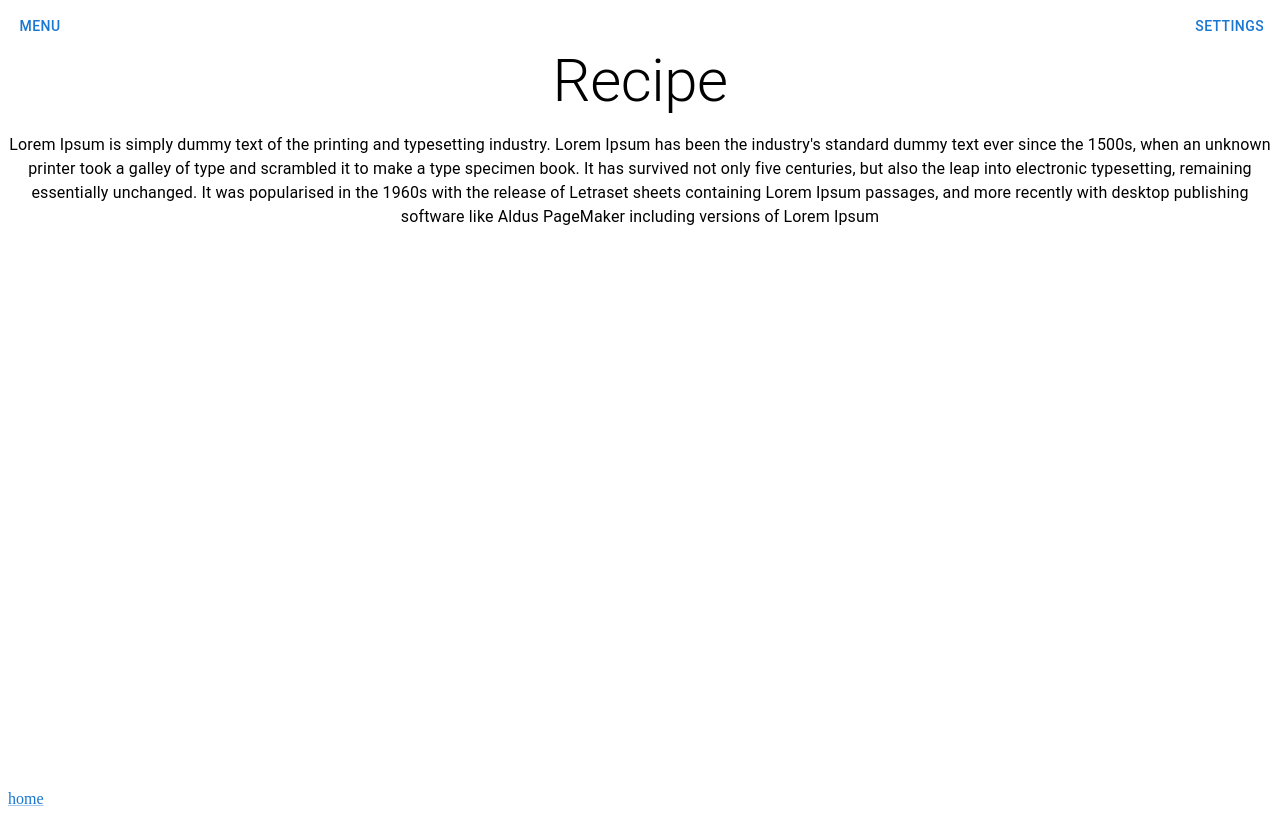
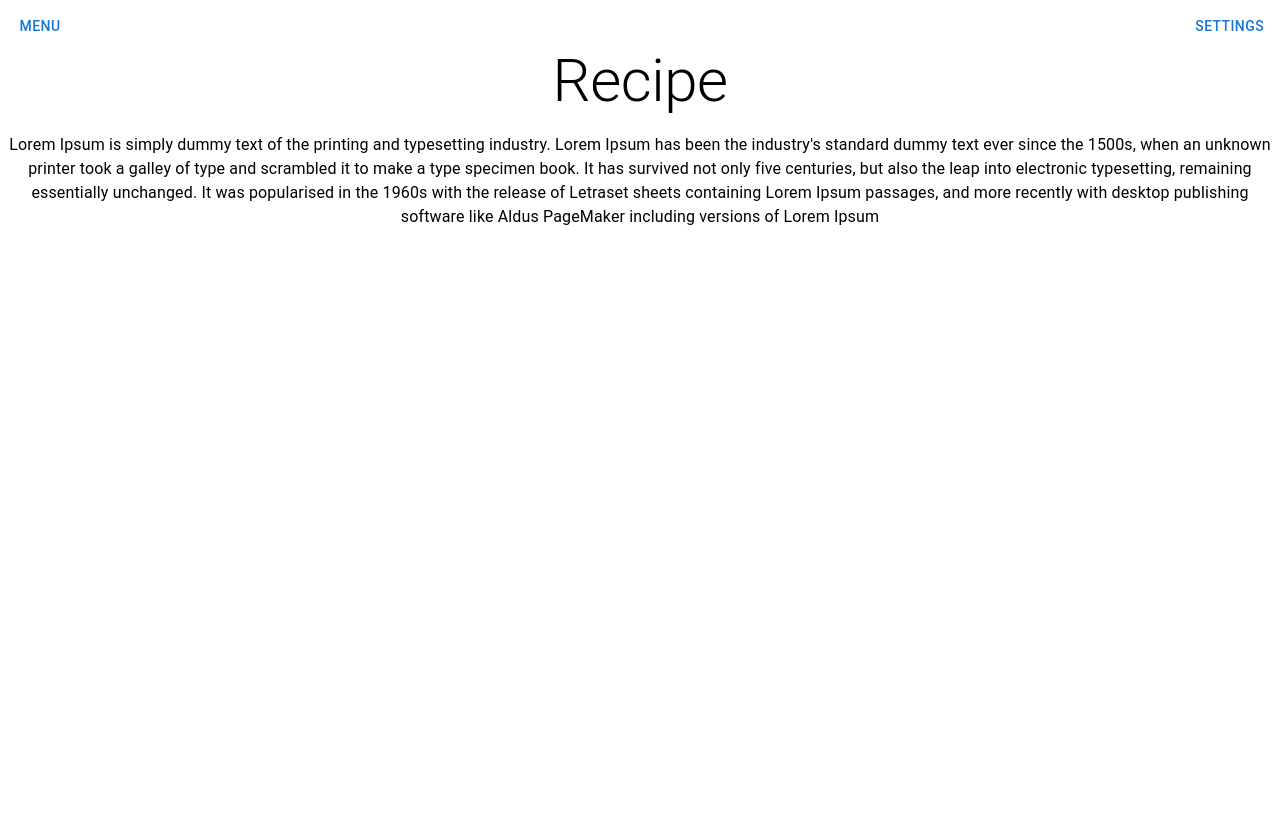
Before and after one commit to nyykooo/Transcendence, a React (Vite) app in the folder tnd/: page /RecipeView in a window 1280 px wide. Built offline with nearby package versions, Linux system fonts and the light colour scheme.

Commit message:
TND_FE: removing Page component

```diff
--- a/tnd/src/App.tsx
+++ b/tnd/src/App.tsx
@@ -1,6 +1,5 @@
 // import { BrowserRouter } from 'react-router-dom'
 import { Box, Stack } from '@mui/material';
-import Page from './components/Page';
 import Header from './components/Header';
 import Router from './routes/Router';
 
@@ -9,7 +8,6 @@ export default function App() {
             <Box sx={{display: 'flex', flexDirection: 'column', height: '100vh', width: '100%'}}>
                 <Header/>
                 <Router />
-                <Page route='home' label="home"/>
             </Box>
     );
 }
--- a/tnd/src/components/Page.tsx
+++ /dev/null
@@ -1,16 +0,0 @@
-import { Link as RouterLink } from 'react-router-dom';
-import { Link } from '@mui/material';
-import { paths } from '../configs/routes';
-
-type PageProps = {
-    route: keyof typeof paths;
-    label: string;
-}
-
-export default function Page({ route, label }: PageProps) {
-    return (
-        <Link component={RouterLink} to={paths[route]}>
-            {label}
-        </Link>
-    );
-}
```
